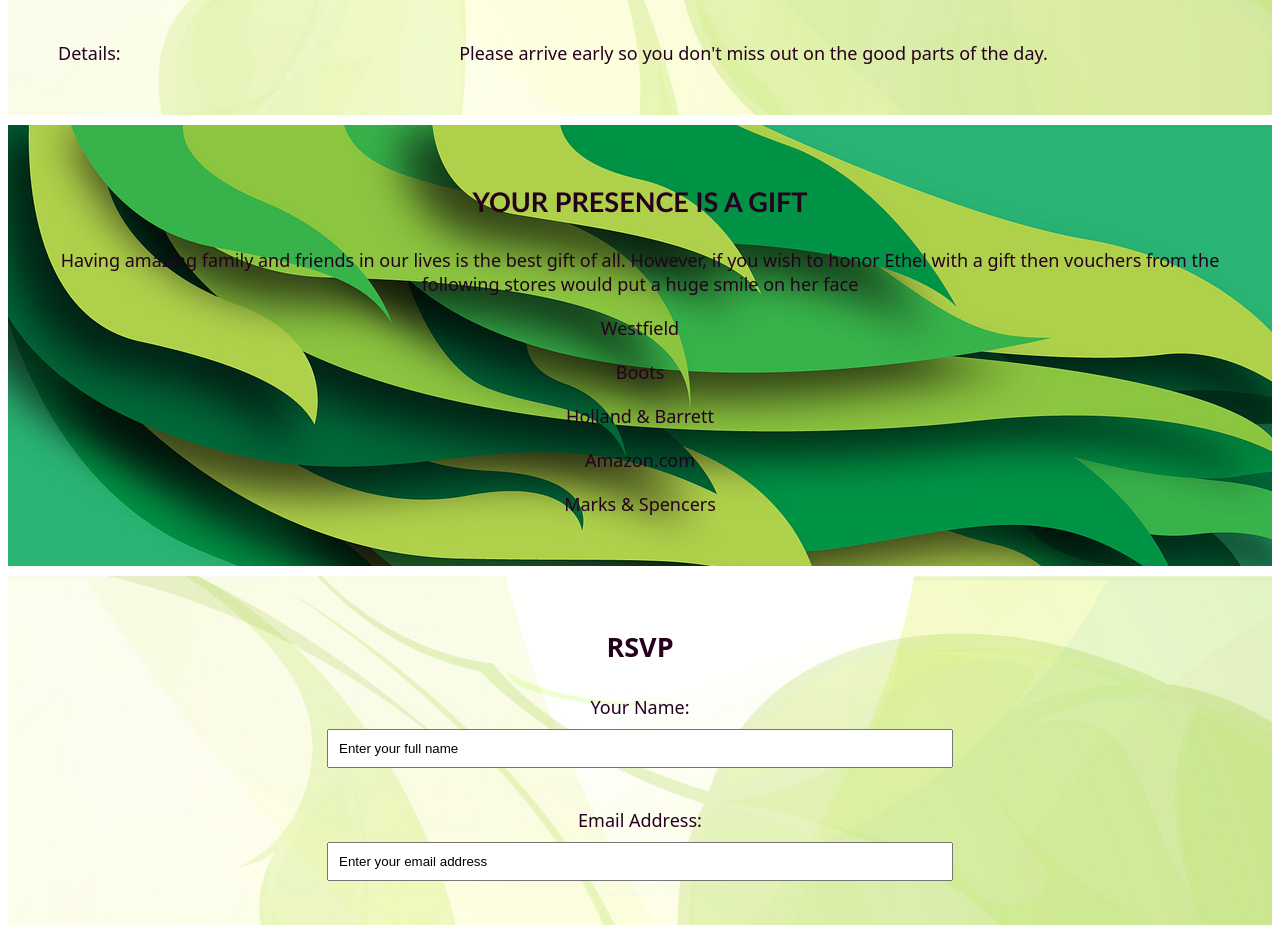
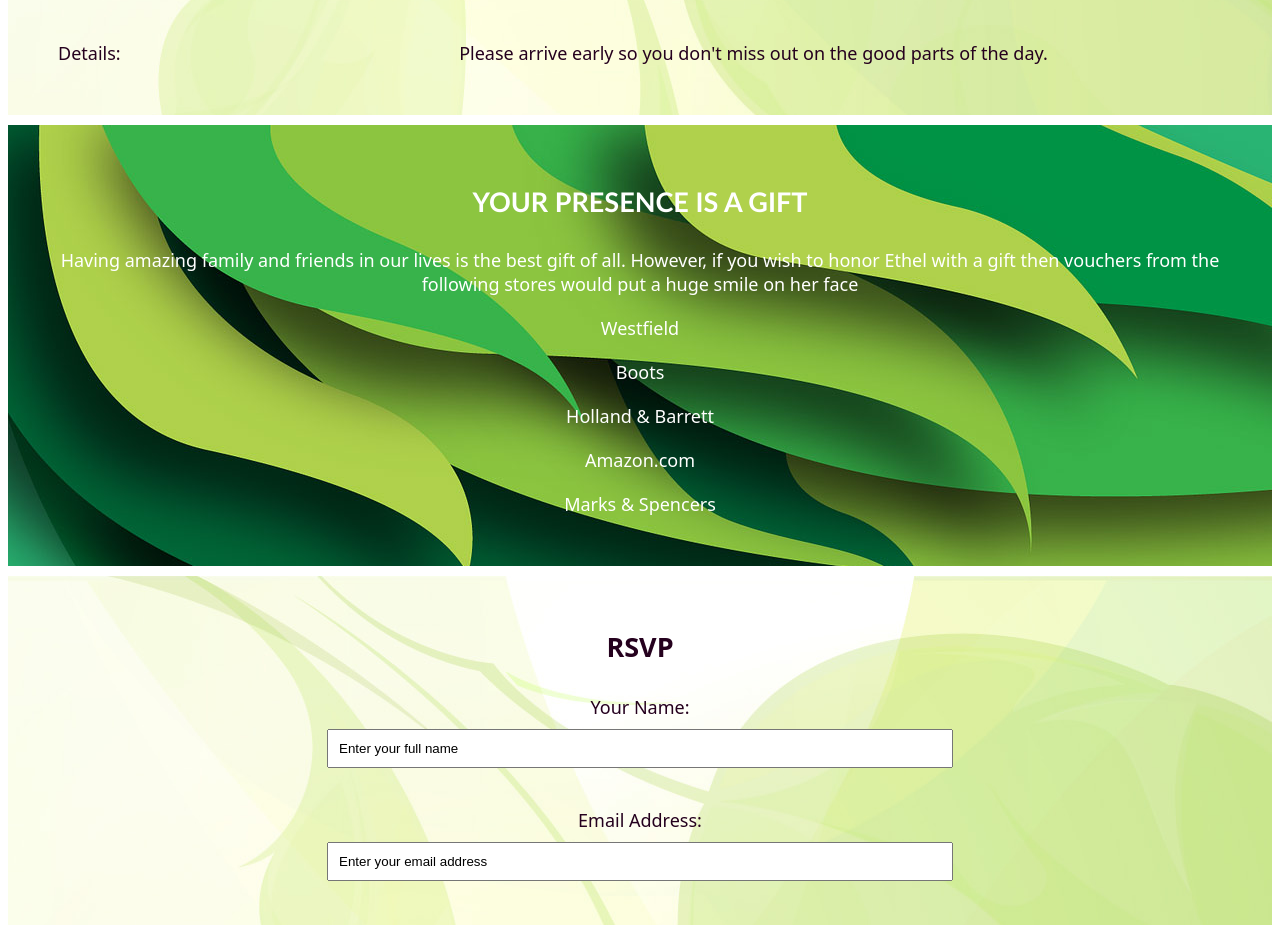
Before and after one commit to Nonyeah/ethels-80th-birthday, a React (Vite) app in the folder client/: page / in a window 1280 px wide. Shown: the part 1360-2285 px from the top of the page. Built offline with nearby package versions, Linux system fonts and the light colour scheme.

Commit message:
minor changes

```diff
--- a/client/src/App.css
+++ b/client/src/App.css
@@ -139,7 +139,7 @@
   margin: 10px 0;
   font-family: system-ui, -apple-system, BlinkMacSystemFont, "Segoe UI", Roboto,
     Oxygen, Ubuntu, Cantarell, "Open Sans", "Helvetica Neue", sans-serif;
-  color: #25011e;
+  color: #fff;
   text-align: center;
   background-image: url(assets/green-bg.jpg);
 }
@@ -157,7 +157,7 @@
 }
 
 .registry li:hover {
-  color: #024107;
+  color: #2806a0;
   font-weight: bold
 }
 
--- a/client/src/rsvp.tsx
+++ b/client/src/rsvp.tsx
@@ -19,7 +19,8 @@
     const defaultText = "Enter your full name";
     e.preventDefault();
     if(!accept && !reject || !fullname || fullname === defaultText ) {
-      messageRef.current!.innerHTML = "Please complete all form fields";
+      messageRef.current!.innerHTML = "Please complete all form fields and don't forget \
+      to click the accept or reject button";
       return false;
     }
     const attendanceObject: AttendanceObject = {
```
Also changed, not shown: client/src/assets/green-bg.jpg, 1 other file (tests, documents, lock files or other folders).
